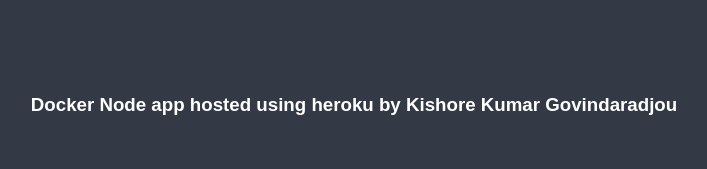
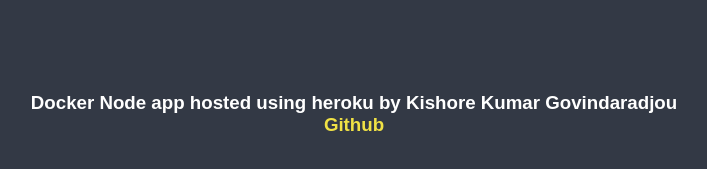
Before and after one commit to kishorekumar080297/docker-node-app, a plain HTML site: page index.html in a window 1280 px wide. Shown: the part 295-464 px from the top of the page, without its empty margins (286-993 px from the left). Drawn offline with Linux system fonts and the light colour scheme.

Commit message:
Added README.md

```diff
--- a/index.html
+++ b/index.html
@@ -3,12 +3,16 @@
   <head>
     <meta charset="utf-8">
     <title>Docker Node App</title>
+    <script async defer src="https://buttons.github.io/buttons.js"></script>
   </head>
   <body>
-    <div class="page-style">
-      <h3 class="center">
+    <div class="page-style" >
+      <h3  style="margin-top: 15px">
           Docker Node app hosted using heroku by Kishore Kumar Govindaradjou
-        </h3>
+          <a class="github-button" aria-label="View kishorekumar080297/docker-node-app on GitHub" href="https://github.com/kishorekumar080297/docker-node-app/" data-size="large">Github</a>
+      </h3>
+      <br>
+
     </div>
   </body>
 
@@ -16,16 +20,25 @@
     body {
       font-family: sans-serif;
       margin: 0;
-      background: linear-gradient(to right, #78ffd6, #007991);
+      background-color: #333945;
     }
     .page-style {
       color: #fff;
-      background-color: #333945;
       display: flex;
       justify-content: center;
       align-items: center;
       height: 100vh;
-      width: 100%;
+      text-align: center;
     }
+    h3 {
+      white-space: pre-line;
+    }
+
+    a {
+      color: #f1e245;
+      text-decoration: none;
+
+    }
+
   </style>
 </html>
```
Also changed, not shown: 1 other file.
